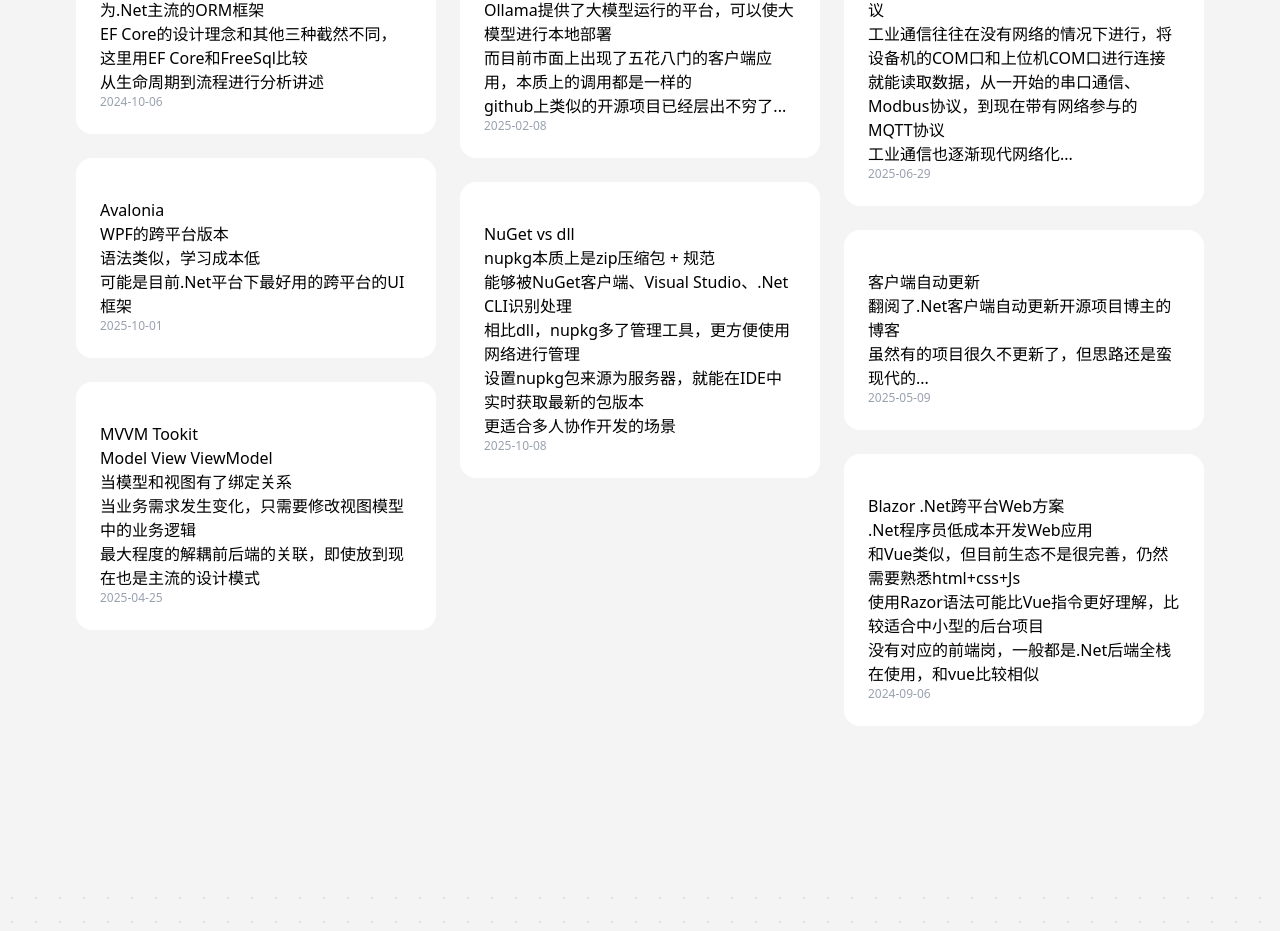
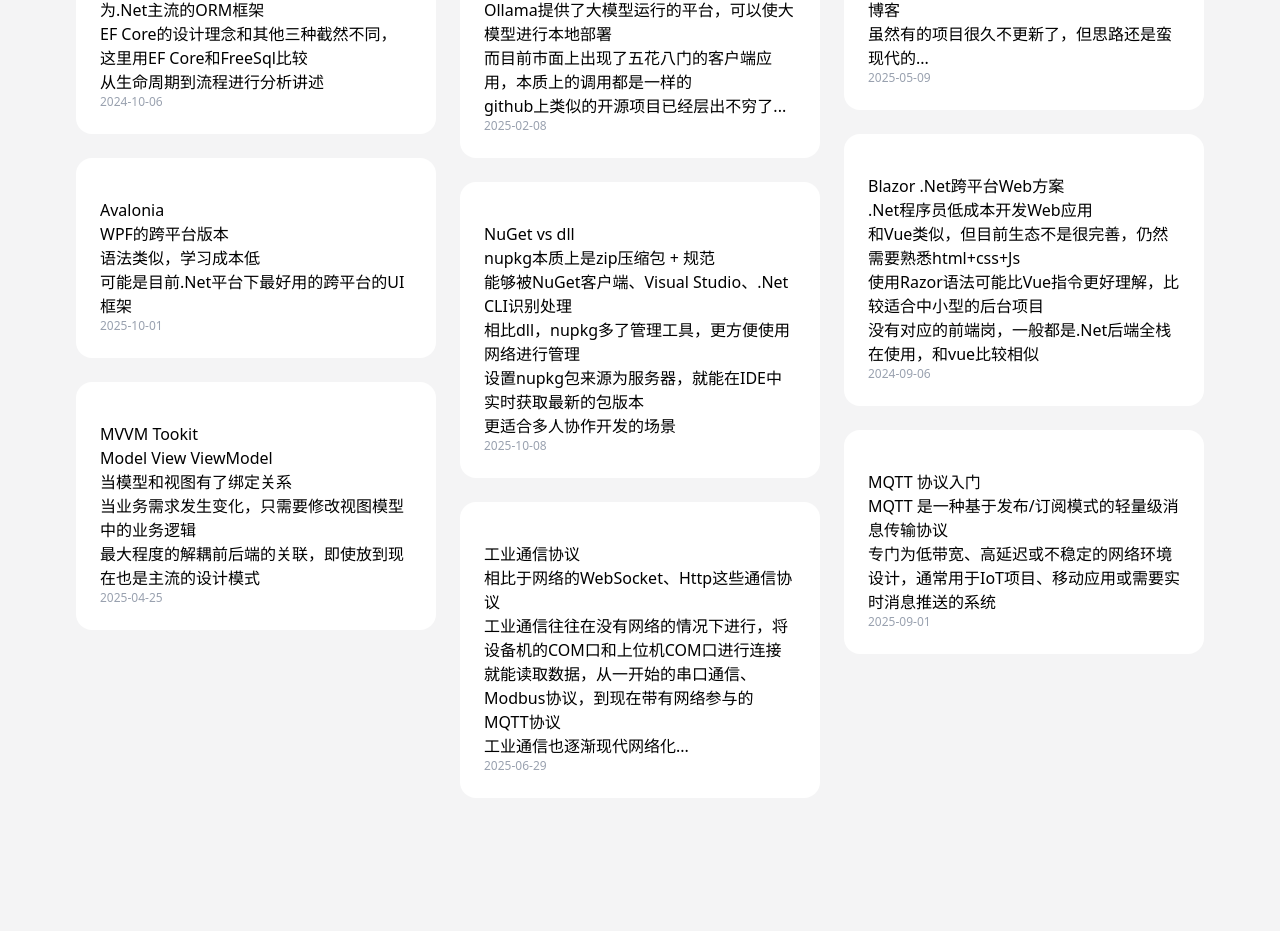
Before and after one commit to baiyi0409/baiyi0409.github.io, a Vue app: page / in a window 1280 px wide. Shown: the part 2736-3667 px from the top of the page. Built offline with nearby package versions, Linux system fonts and the light colour scheme.

Commit message:
添加文章

```diff
--- a/src/components/Content.vue
+++ b/src/components/Content.vue
@@ -570,6 +570,14 @@
     没有对应的前端岗，一般都是.Net后端全栈在使用，和vue比较相似`,
     blog_url:'',
     time:'2024-09-06'
+  },
+  {
+    url:'https://www.yuque.com/u39099012/wou7u4/thaness4vuphm2dw',
+    title:'MQTT 协议入门',
+    content:`MQTT 是一种基于发布/订阅模式的轻量级消息传输协议
+    专门为低带宽、高延迟或不稳定的网络环境设计，通常用于IoT项目、移动应用或需要实时消息推送的系统`,
+    blog_url:'',
+    time:'2025-09-01'
   }
 ])
 
```
